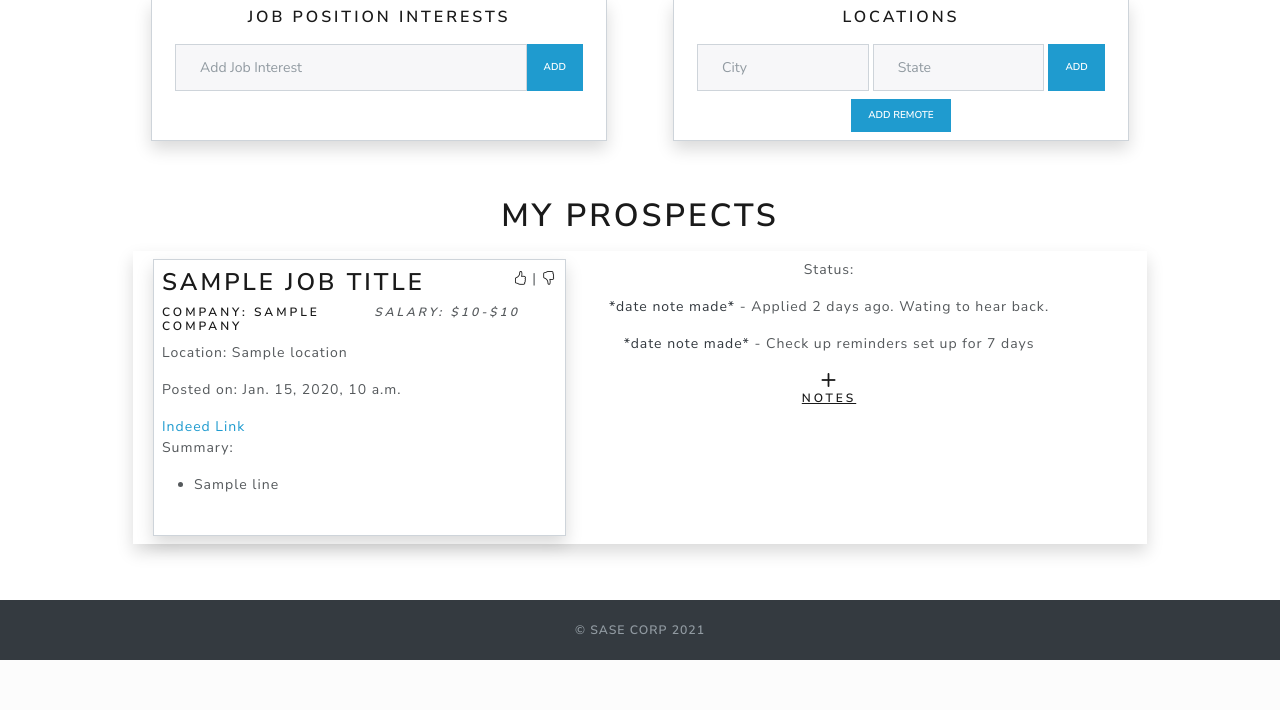
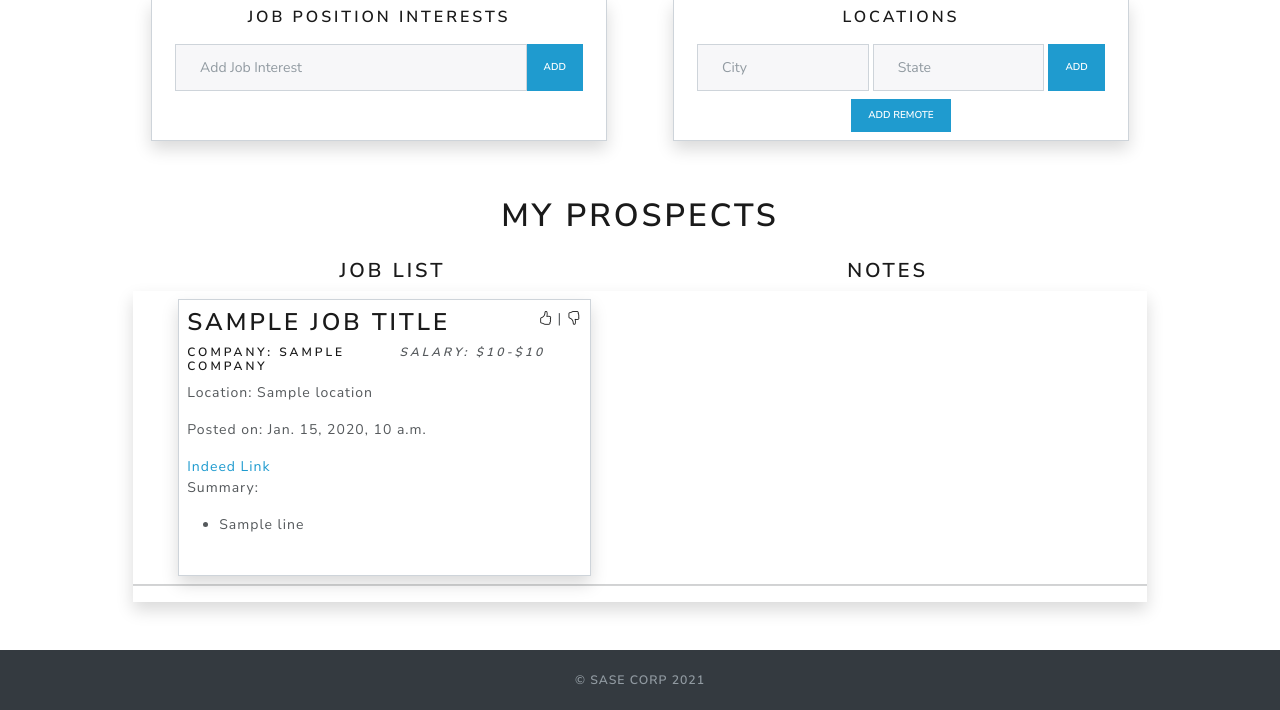
Before and after one commit to Virbil/jobSearch_django, a Django app: template jobSearch_app/templates/profile.html in a window 1280 px wide. Shown: the part 260-970 px from the top of the page. Before the commit the page ends 920 px from the top, so only its background shows below. Run offline with Django 3.2, Linux system fonts and the light colour scheme; data comes from the database, SQL or seed files in the repository; tables that the repository leaves empty hold one stand-in row (values such as "Sample post"); the template is opened without the code that fills it: values that come from a table or form of the project are taken from there, most other values are stand-ins (such as "Sample title", 1, 10 or a date in 2020); some libraries are stand-ins or nearby versions.

Commit message:
added funtionality to notes section on profile page

```diff
--- a/jobSearch_app/templates/profile.html
+++ b/jobSearch_app/templates/profile.html
@@ -64,7 +64,8 @@
                         <h5 class="row justify-content-center mb-3">Job Position Interests</h5>
                         <div class="col-sm-9">
                             {%for pos in user.user_pos_saves.all%}
-                            <span class="badge badge-pill badge-dark mb-2">{{pos.title}} <a href="/job/job_interest/{{pos.id}}/delete/{{user.id}}"
+                            <span class="badge badge-pill badge-dark mb-2">{{pos.title}} <a
+                                    href="/job/job_interest/{{pos.id}}/delete/{{user.id}}"
                                     class="badge badge-pill badge-light">X</a></span>
                             {%endfor%}
                             <!-- <span class="badge badge-pill badge-dark">SDE <a href="#"
@@ -78,7 +79,8 @@
                         </div>
                     </div>
                     <div class="col-sm-12">
-                        <form class="d-flex justify-content-center" action="/job/job_interest/add/{{user.id}}" method="POST">
+                        <form class="d-flex justify-content-center" action="/job/job_interest/add/{{user.id}}"
+                            method="POST">
                             {%csrf_token%}
                             <input class="form-control" type="text" placeholder="Add Job Interest" name="title">
                             <button class="btn btn-info btn-sm" type="submit">Add</button>
@@ -100,14 +102,16 @@
                         </div>
                     </div>
                     <div class="col-sm-12">
-                        <form class="d-flex justify-content-center" action="/job/loc_interest/add/{{user.id}}" method="POST">
+                        <form class="d-flex justify-content-center" action="/job/loc_interest/add/{{user.id}}"
+                            method="POST">
                             {%csrf_token%}
                             <input class="form-control mr-1" type="text" placeholder="City" name="city">
                             <input class="form-control mr-1" type="text" placeholder="State" name="state">
                             <button class="btn btn-info btn-sm" type="submit">Add</button>
                         </form>
                         {%if not remote_filter%}
-                        <form class="d-flex justify-content-center mt-2" action="/job/loc_interest/add/{{user.id}}" method="POST">
+                        <form class="d-flex justify-content-center mt-2" action="/job/loc_interest/add/{{user.id}}"
+                            method="POST">
                             {%csrf_token%}
                             <div class="form-row">
                                 <input class="form-control mr-1" type="hidden" type="text" value="remote" name="city">
@@ -122,7 +126,14 @@
             </div>
 
             <div class="row justify-content-center m-5">
+
+                <div class="row mb-3">
                     <h1>My Prospects</h1>
+                </div>
+                <div class="row">
+                    <h4 class="col-6">Job List</h4>
+                    <h4 class="col-6">Notes</h4>
+                </div>
                 <!-- <div class="row col-md-12 mt-4 p-3 text-left border border-secondary shadow">
                     <div class="col-md-7">
                         <a href="#">
@@ -158,33 +169,61 @@
                         <a href="#"><i class="bi bi-plus-lg"></i><h6 class="text-decoration-underline" >Notes </h6></a>
                     </div>
                 </div> -->
-
+                <div class="row shadow justify-content-center">
                     {% for job in job_likes %}
-                <div class="row m-2 shadow">
-
                     {% include 'job-tile.html' %}
-                    <div class="col-md-6 m-2">
+                    <!-- <div class="col-md-6 m-2">
                         <p>Status:</p>
                         <p> <span class="text-dark">*date note made*</span> - Applied 2 days ago. Wating to hear back.</p>
                         <p> <span class="text-dark">*date note made*</span> - Check up reminders set up for 7 days</p>
                         <a href="#"><i class="bi bi-plus-lg"></i><h6 class="text-decoration-underline" >Notes </h6></a>
+                    </div> -->
+
+                    <div class="overflow-auto col-md-6 m-2 " style="max-height: 400px;">
+                        {%for note in job.notes.all%}
+                        {%if note.creator == user%}
+                        <div class="mb-1 p-3 text-left border border-secondary shadow">
+                            <div class="d-flex justify-content-end">
+                                <h5 class="col-8">Date: {{note.updated_at|date}}</h5>
+                                <div class="col-3 float-lg-right">
+                                    <a href="/job/{{this_job.id}}/note_delete/{{note.id}}" class="pl-3">
+                                        <span data-feather="trash-2"></span>
+                                    </a>
+                                    <a style="cursor: pointer;" data-toggle="modal" data-target="#edit-note"
+                                        class="pl-3">
+                                        <span data-feather="edit"></span>
+                                    </a>
+                                    <div class="modal fade" id="edit-note" aria-hidden="true">
+                                        <div class="modal-dialog">
+                                            <div class="modal-content">
+                                                <div class="modal-header modal-header-colored bg-primary">
+                                                    <h3 class="modal-title form-group">Note for {{this_job.name}}
+                                                    </h3>
                                                 </div>
-
+                                                <div class="modal-body">
+                                                    <form action="{% url 'note_edit' note_id=note.id %}" method="post"
+                                                        id="reviewForm">
+                                                        {% csrf_token %}
+                                                        <label class="font-weight-bold" for="desc">Job:</label>
+                                                        <textarea class="form-control" name="desc"
+                                                            rows="3">{{note.desc}}</textarea>
                                                 </div>
-
+                                                <input class="btn btn-dark btn-sm" type="submit" value="Submit">
+                                                </form>
+                                            </div>
+                                        </div>
+                                    </div>
+                                </div>
+                            </div>
+                            <p class="ml-3">{{note.desc}}</p>
+                        </div>
+                        {%endif%}
+                        {%endfor%}
+                    </div>
+                    <hr>
                     {% endfor %}
-
-
-
-                <!-- <div class="col-4">
-                    <ul>
-                        {% for job in user.job_likes.all %}
-                        <li>{{ job.job_title.title }}</li>
-                        {% endfor %}
-                    </ul>
-                </div> -->
                 </div>
-
+            </div>
         </main>
     </div>
 
```
Lines whose indentation alone changed are shown as unchanged.
